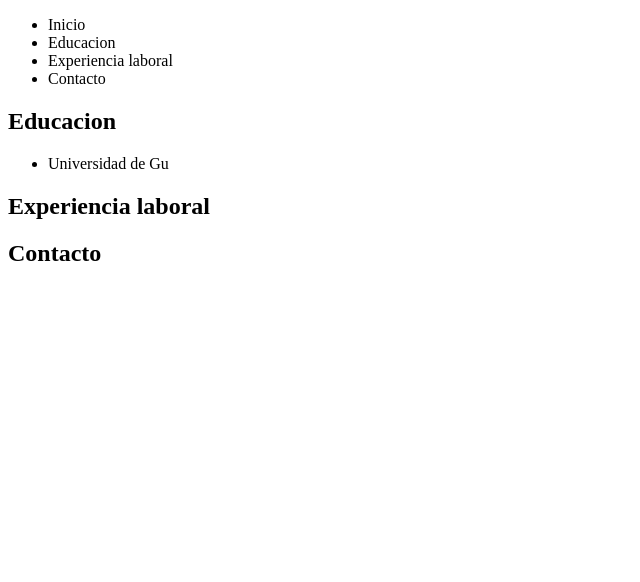
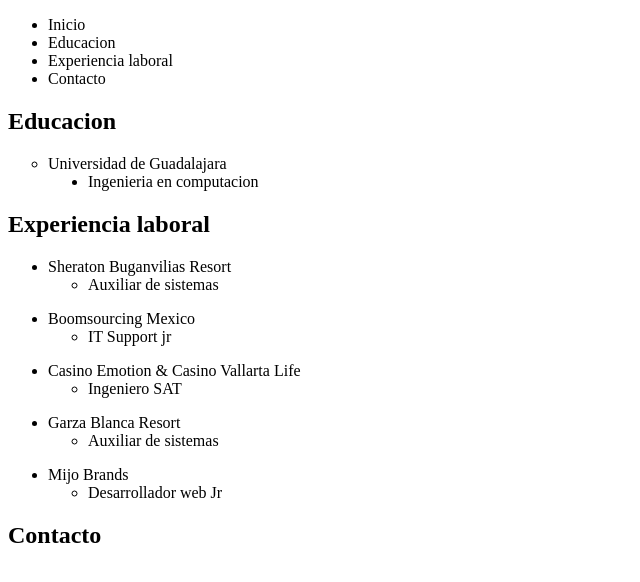
Before and after one commit to jonasmreza/cv, a plain HTML site: page index.html in a window 1280 px wide. Shown: the whole page, without its empty margins (0-640 px from the left). Drawn offline with Linux system fonts and the light colour scheme.

Commit message:
Add experience
Se agregaron datos de experiencia

```diff
--- a/index.html
+++ b/index.html
@@ -3,7 +3,6 @@
   <head>
     <meta charset="utf-8">
     <title></title>
-
     <link rel="stylesheet" href="/css/master.css">
   </head>
   <body>
@@ -18,17 +17,51 @@
 <section>
   <h2>Educacion</h2>
   <ul>
-    <li>Universidad de Gu</li>
+    <li type="circle">Universidad de Guadalajara</li>
+    <ol>
+      <li type="disc">Ingenieria en computacion</li>
+    </ol>
   </ul>
 </section>
 <section>
   <h2>Experiencia laboral</h2>
+  <ul>
+    <li type="">Sheraton Buganvilias Resort</li>
+    <ul>
+      <li type="">Auxiliar de sistemas</li>
+    </ul>
+  </ul>
+
+  <ul>
+    <li type="">Boomsourcing Mexico</li>
+    <ul>
+      <li type="">IT Support jr</li>
+    </ul>
+  </ul>
+
+  <ul>
+    <li type="">Casino Emotion & Casino Vallarta Life</li>
+    <ul>
+      <li type="">Ingeniero SAT</li>
+    </ul>
+  </ul>
+
+  <ul>
+    <li type="">Garza Blanca Resort</li>
+    <ul>
+      <li type="">Auxiliar de sistemas</li>
+    </ul>
+  </ul>
+
+  <ul>
+    <li type="">Mijo Brands</li>
+    <ul>
+      <li type="">Desarrollador web Jr</li>
+    </ul>
+  </ul>
 </section>
 <section>
   <h2>Contacto</h2>
 </section>
-
-  </head>
-  <body>
   </body>
 </html>
```
